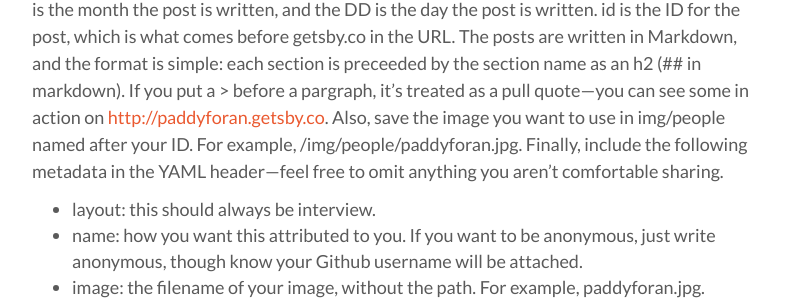
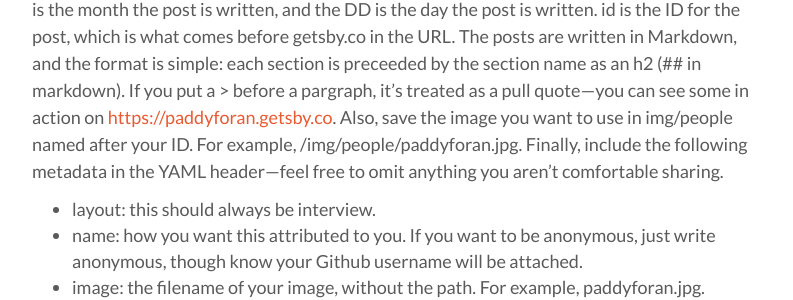
Before and after one commit to secondbit/getsby, a Jekyll site: the page built from contribute/index.html, in a window 1280 px wide and 900 px high, scrolled down 1501 px. Shown: the part 154-454 px from the top of the window, without its empty margins (243-1036 px from the left). Built offline with Jekyll 4.4.1, drawn with Linux system fonts in a browser that asks for light colours; Markdown is read by kramdown in place of the engine named in the settings; comment, search, counter and statistics services are not loaded.

Commit message:
Revert "Switch back to HTTP."
This reverts commit 6c47cd90851f8370d6494359ff58e64c75584723.

```diff
--- a/_layouts/home.html
+++ b/_layouts/home.html
@@ -12,8 +12,8 @@
 			<div class="container">
 				<div class="col-md-8 col-md-offset-2">
 					<img src="/img/logo.png" />
-					<h1><span class="wordmark"><a href="http://getsby.co">gets&nbsp;by</a></span></h1>
-					<div class="intro"><span class="wordmark">gets by</span> is a collection of stories about living with a mental illness, as told by the tech community.{% if page.url != "/about/index.html" %} <a href="http://getsby.co/about" title="About Gets By">Find out more.</a>{% endif %} Want to read interviews in your favourite feed reader? <a href="http://getsby.co/feed.xml" title="Interviews RSS feed" id="subscribe-link">Subscribe using RSS</a>.</div>
+					<h1><span class="wordmark"><a href="https://getsby.co">gets&nbsp;by</a></span></h1>
+					<div class="intro"><span class="wordmark">gets by</span> is a collection of stories about living with a mental illness, as told by the tech community.{% if page.url != "/about/index.html" %} <a href="https://getsby.co/about" title="About Gets By">Find out more.</a>{% endif %} Want to read interviews in your favourite feed reader? <a href="https://getsby.co/feed.xml" title="Interviews RSS feed" id="subscribe-link">Subscribe using RSS</a>.</div>
 				</div>
 			</div>
 		</div>
--- a/_layouts/interview.html
+++ b/_layouts/interview.html
@@ -12,7 +12,7 @@
       <div class="container">
         <div class="col-md-8 col-md-offset-2">
           <img src="/img/people/{{ page.image }}" />
-          <h1>{{ page.name }} <span class="wordmark"><a href="http://getsby.co">&middot;&nbsp;gets&nbsp;by</a></span></h1>
+          <h1>{{ page.name }} <span class="wordmark"><a href="https://getsby.co">&middot;&nbsp;gets&nbsp;by</a></span></h1>
 				  <div class="intro">{{ page.intro | markdownify }}</div>
         </div>
       </div>
@@ -43,8 +43,8 @@
 					{% endif %}
 					</p>
 					{% endif %}
-					<p>Want to get the latest interviews in your favourite RSS reader? <a href="http://getsby.co/feed.xml" title="Interviews RSS feed" id="subscribe-link">Subscribe to the feed</a>.
-					<p class="attribution"><span class="wordmark">gets&nbsp;by</span> is a community project from <a href="http://secondbit.org" title="Second Bit">Second Bit</a> and their friends. <a href="http://getsby.co/about">Find out more.</a> If you want to contribute an interview or know someone who might want to, feel free to <a href="http://getsby.co/contribute" title="Suggest an interviewee">suggest it</a>.</p>
+					<p>Want to get the latest interviews in your favourite RSS reader? <a href="https://getsby.co/feed.xml" title="Interviews RSS feed" id="subscribe-link">Subscribe to the feed</a>.
+					<p class="attribution"><span class="wordmark">gets&nbsp;by</span> is a community project from <a href="http://secondbit.org" title="Second Bit">Second Bit</a> and their friends. <a href="https://getsby.co/about">Find out more.</a> If you want to contribute an interview or know someone who might want to, feel free to <a href="https://getsby.co/contribute" title="Suggest an interviewee">suggest it</a>.</p>
 				</footer>
 			</div>
 		</div>
--- a/about/index.html
+++ b/about/index.html
@@ -13,9 +13,9 @@
 						<p>Silence kills, so let&rsquo;s speak.</p>
 
 						<h2>Who&rsquo;s Behind This?</h2>
-						<p>My name&rsquo;s <a href="http://paddyforan.getsby.co" title="Paddy's interview">Paddy Foran</a>. I run <a href="http://secondbit.org" title="Second Bit">Second Bit</a>, the company that&rsquo;s hosting this site, formatting and posting the interviews, and generally maintaining things. <a href="http://www.dstaley.me" title="Dylan Staley">Dylan Staley</a> created our wonderful, mobile-friendly design for us. <a href="https://twitter.com/dstaley">Tell him thanks</a>. He worked tirelessly and for free on this project, lending his skills to the community.</p>
+						<p>My name&rsquo;s <a href="https://paddyforan.getsby.co" title="Paddy's interview">Paddy Foran</a>. I run <a href="http://secondbit.org" title="Second Bit">Second Bit</a>, the company that&rsquo;s hosting this site, formatting and posting the interviews, and generally maintaining things. <a href="http://www.dstaley.me" title="Dylan Staley">Dylan Staley</a> created our wonderful, mobile-friendly design for us. <a href="https://twitter.com/dstaley">Tell him thanks</a>. He worked tirelessly and for free on this project, lending his skills to the community.</p>
 						<p>To be honest, though, the people behind this are listed <a href="/">on the main page</a>. This site is nothing without the interviews, and I&rsquo;m grateful to everyone who stepped forward to be interviewed. It&rsquo;s no easy thing, holding your illness aloft for the world to see, and these people all did it freely and willingly, hoping it would help other people. They&rsquo;re the ones behind this; we&rsquo;re just the custodians.</p>
-						<p>If you want to submit an interview to <span class="wordmark">gets by</span>, please <a href="http://getsby.co/contribute">let us know</a>. If you know someone who may want to or want to recommend we reach out to someone, give us as much (public!) information as you can.</p>
+						<p>If you want to submit an interview to <span class="wordmark">gets by</span>, please <a href="https://getsby.co/contribute">let us know</a>. If you know someone who may want to or want to recommend we reach out to someone, give us as much (public!) information as you can.</p>
 					</div>
 				</div>
 			</div>
--- a/contribute/index.html
+++ b/contribute/index.html
@@ -23,7 +23,7 @@
 						</ul>
 						<p>Email all that to paddy@secondbit.org, and we&rsquo;ll get it converted into a file we can post. When that&rsquo;s done, we&rsquo;ll email you back a screenshot of what your post will look like on the site, for you to approve or request modifications to. We&rsquo;ll modify things until you&rsquo;re happy with them, and when you give the final go-ahead, then we&rsquo;ll post your interview.</p>
 						<h2 id="pull-request">For Coders</h2>
-						<p>If you know how to publish to Github pages and are comfortable with your interview being seen before the official publication, you can send us a <a href="https://github.com/secondbit/getsby">pull request</a> with your file. Just fork the repo, create a new branch named for the shortlink you want (whatever comes before .getsby.co in your desired URL), and write your interview in the _posts folder. The naming convention is simple: YYYY-MM-DD-id.md. The YYYY is the year the post is written, the MM is the month the post is written, and the DD is the day the post is written. id is the ID for the post, which is what comes before getsby.co in the URL. The posts are written in Markdown, and the format is simple: each section is preceeded by the section name as an h2 (## in markdown). If you put a &gt; before a pargraph, it&rsquo;s treated as a pull quote&mdash;you can see some in action on <a href="http://paddyforan.getsby.co">http://paddyforan.getsby.co</a>. Also, save the image you want to use in img/people named after your ID. For example, /img/people/paddyforan.jpg. Finally, include the following metadata in the YAML header&mdash;feel free to omit anything you aren&rsquo;t comfortable sharing.</p>
+						<p>If you know how to publish to Github pages and are comfortable with your interview being seen before the official publication, you can send us a <a href="https://github.com/secondbit/getsby">pull request</a> with your file. Just fork the repo, create a new branch named for the shortlink you want (whatever comes before .getsby.co in your desired URL), and write your interview in the _posts folder. The naming convention is simple: YYYY-MM-DD-id.md. The YYYY is the year the post is written, the MM is the month the post is written, and the DD is the day the post is written. id is the ID for the post, which is what comes before getsby.co in the URL. The posts are written in Markdown, and the format is simple: each section is preceeded by the section name as an h2 (## in markdown). If you put a &gt; before a pargraph, it&rsquo;s treated as a pull quote&mdash;you can see some in action on <a href="https://paddyforan.getsby.co">https://paddyforan.getsby.co</a>. Also, save the image you want to use in img/people named after your ID. For example, /img/people/paddyforan.jpg. Finally, include the following metadata in the YAML header&mdash;feel free to omit anything you aren&rsquo;t comfortable sharing.</p>
 						<ul>
 							<li>layout: this should always be interview.</li>
 							<li>name: how you want this attributed to you. If you want to be anonymous, just write anonymous, though know your Github username will be attached.</li>
--- a/index.html
+++ b/index.html
@@ -5,7 +5,7 @@
 			<div class="interview">
 				<div class="container">
 					<div class="col-md-8 col-md-offset-2">
-						<a href="http://{{ interview.id | split:"/" | last}}.getsby.co">
+						<a href="https://{{ interview.id | split:"/" | last}}.getsby.co">
 							<img src="/img/people/{{ interview.image }}" />
 							<h1 class="name">{{ interview.name }}</h1>
 						</a>
```
Also changed, not shown: 1 other file.
